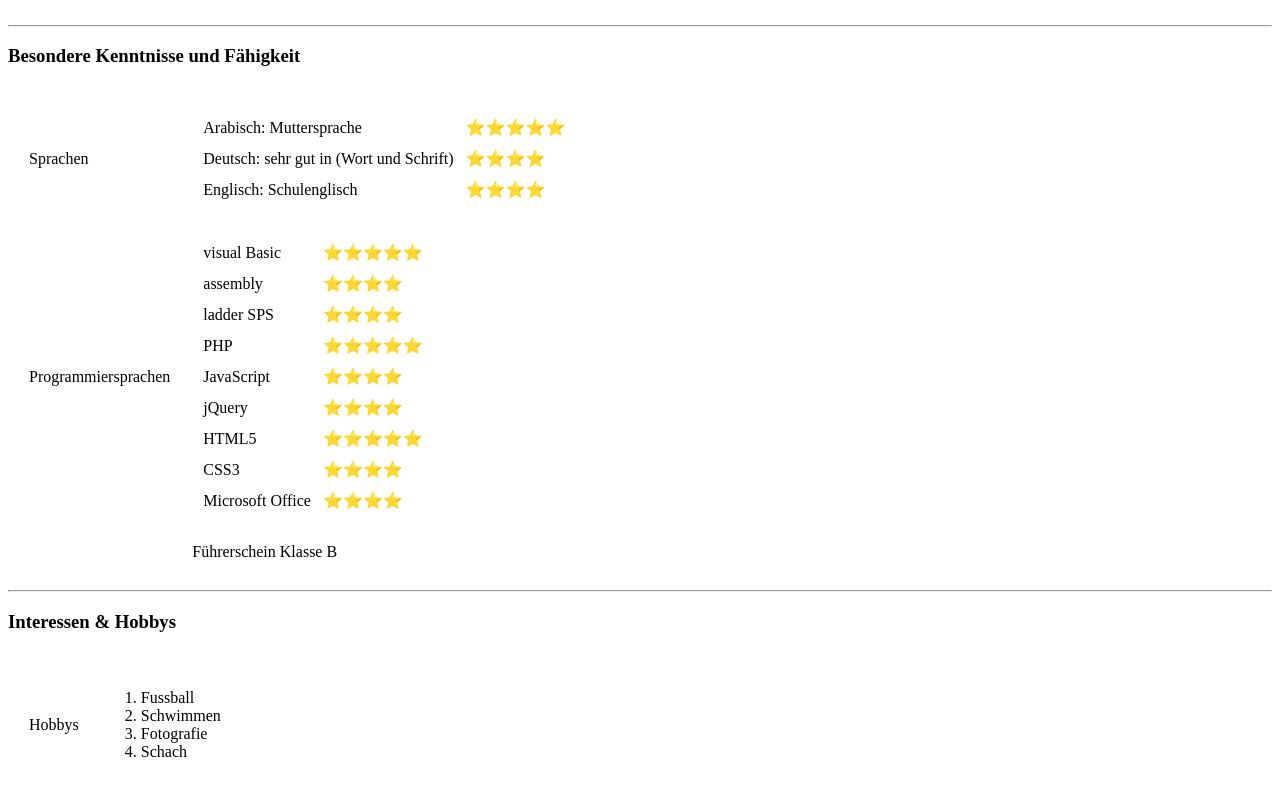
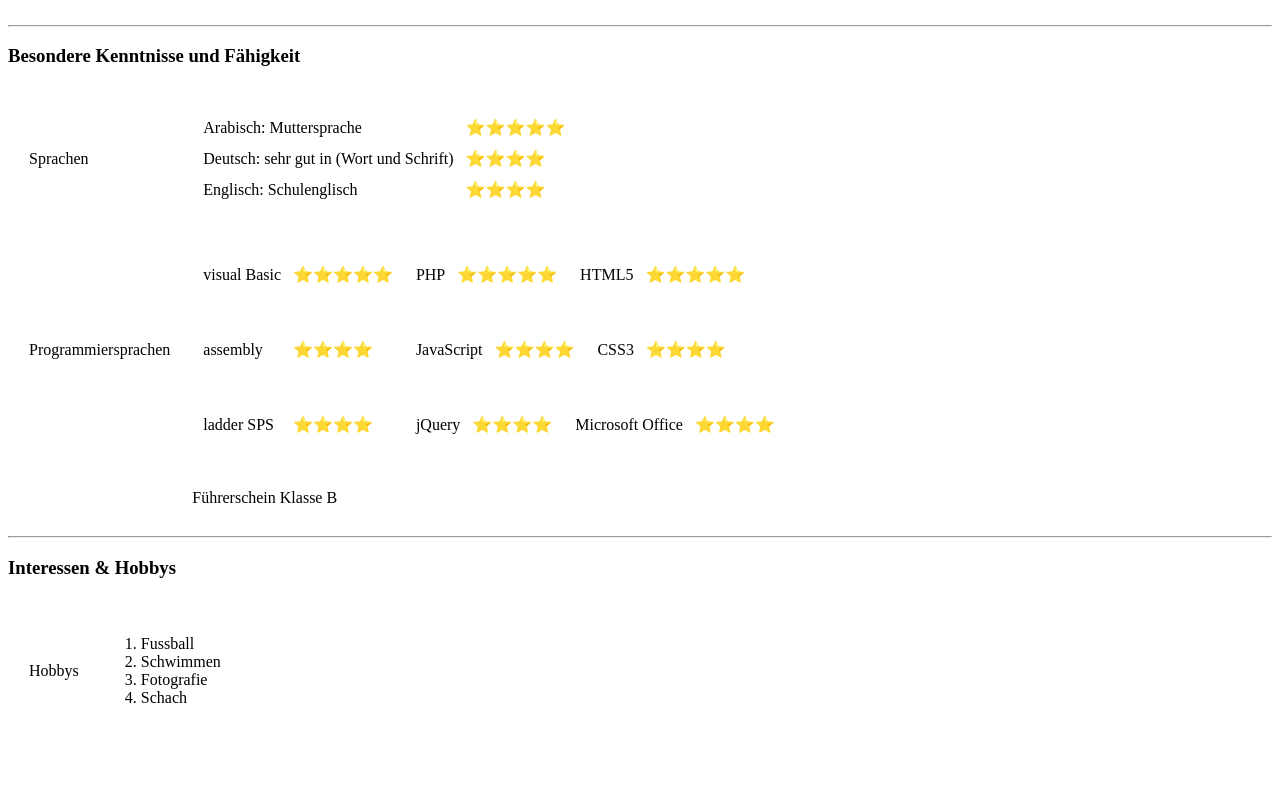
Before and after one commit to akkad88/cv, a plain HTML site: page index.html in a window 1280 px wide. Shown: the part 1621-2422 px from the top of the page. After the commit the page ends 2373 px from the top, so only its background shows below. Drawn offline with Linux system fonts and the light colour scheme.

Commit message:
Creat skill
Co-Authored-By: null <akkad88@users.noreply.github.com>

```diff
--- a/index.html
+++ b/index.html
@@ -144,38 +144,62 @@
           <tr>
             <td>visual Basic</td>
             <td>⭐⭐⭐⭐⭐</td>
+            <td>
+              <table cellspacing="10">
+                <tr>
+                  <td>PHP</td>
+                  <td>⭐⭐⭐⭐⭐</td>
+                  <td>
+                    <table cellspacing="10">
+                      <tr>
+                        <td>HTML5</td>
+                        <td>⭐⭐⭐⭐⭐</td>
+                      </tr>
+                    </table>
+                  </td>
+                </tr>
+              </table>
+            </td>
           </tr>
           <tr>
             <td>assembly</td>
             <td>⭐⭐⭐⭐</td>
+            <td>
+              <table cellspacing="10">
+                <tr>
+                  <td>JavaScript</td>
+                  <td>⭐⭐⭐⭐</td>
+                  <td>
+                    <table cellspacing="10">
+                      <tr>
+                        <td>CSS3</td>
+                        <td>⭐⭐⭐⭐</td>
+                      </tr>
+                    </table>
+                  </td>
+                </tr>
+              </table>
+            </td>
           </tr>
           <tr>
             <td>ladder SPS</td>
             <td>⭐⭐⭐⭐</td>
-            </tr>
-            <tr>
-              <td>PHP</td>
-              <td>⭐⭐⭐⭐⭐</td>
-            </tr>
-            <tr>
-              <td>JavaScript</td>
-              <td>⭐⭐⭐⭐</td>
-            </tr>
+            <td>
+              <table cellspacing="10">
                 <tr>
                   <td>jQuery</td>
                   <td>⭐⭐⭐⭐</td>
-            </tr>
-            <tr>
-              <td>HTML5</td>
-              <td>⭐⭐⭐⭐⭐</td>
-            </tr>
-            <tr>
-              <td>CSS3</td>
-              <td>⭐⭐⭐⭐</td>
-            </tr>
+                  <td>
+                    <table cellspacing="10">
                       <tr>
                         <td>Microsoft Office</td>
                         <td>⭐⭐⭐⭐</td>
+                      </tr>
+                    </table>
+                  </td>
+                </tr>
+              </table>
+            </td>
           </tr>
         </table>
       </td>
```
Lines whose indentation alone changed are shown as unchanged.
